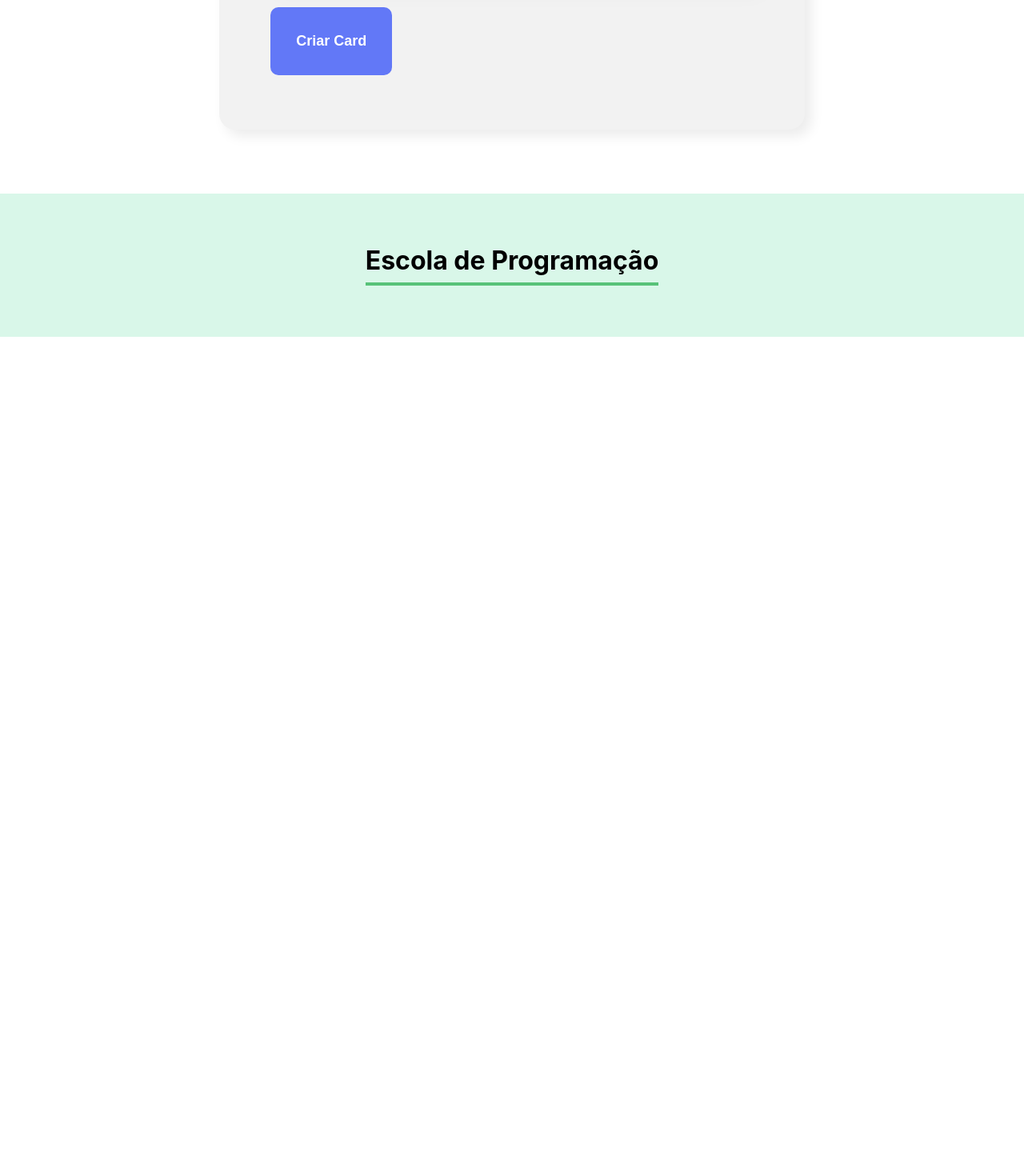
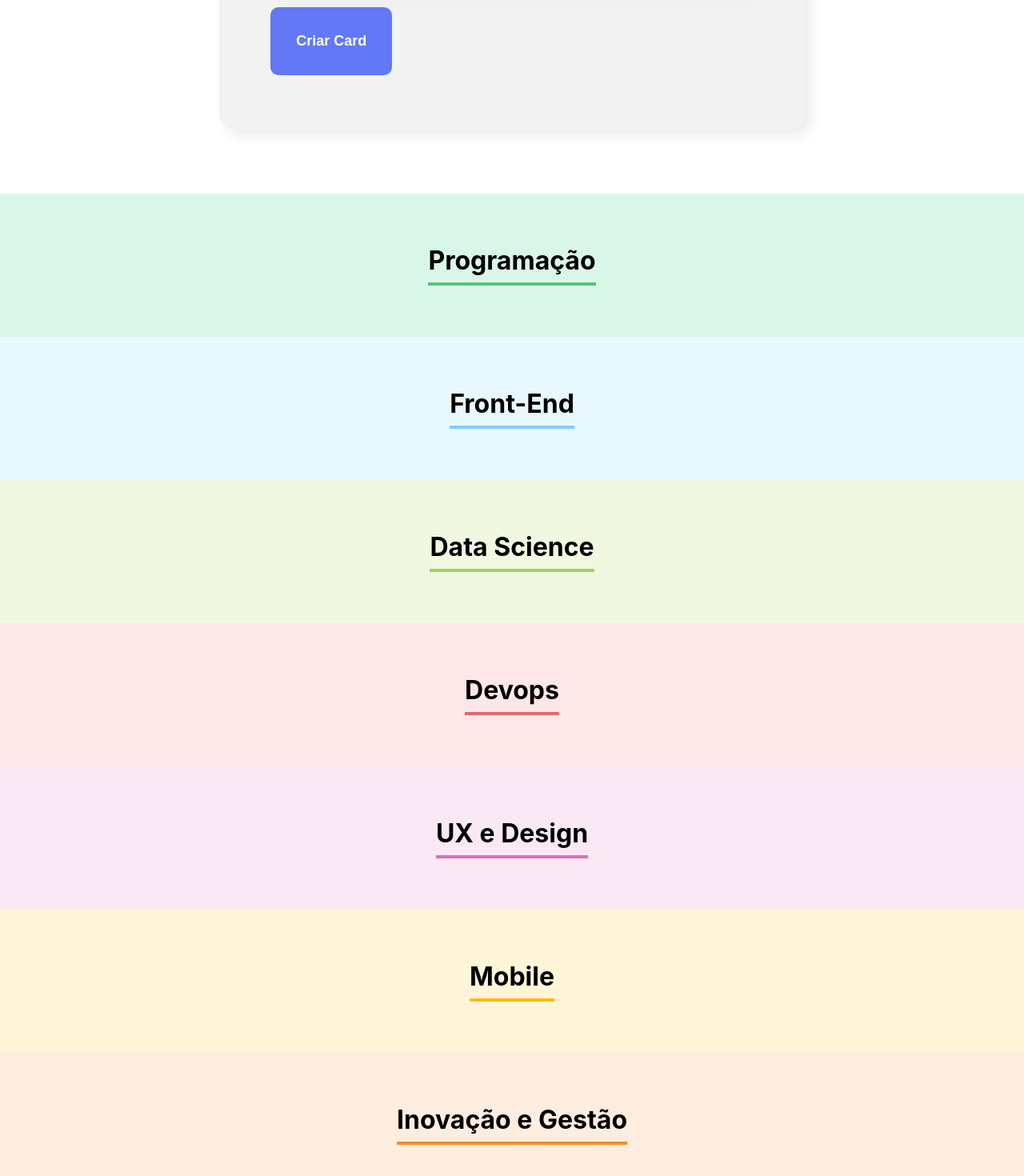
Before and after one commit to ObanaThird/FormacaoReactJS-Alura, a React (Create React App) app: page / in a window 1280 px wide. Shown: the part 1235-2705 px from the top of the page at 80% size. Before the commit the page ends 1656 px from the top, so only its background shows below. Built offline with nearby package versions, Linux system fonts and the light colour scheme.

Commit message:
Estilo para os cards de times

```diff
--- a/src/App.js
+++ b/src/App.js
@@ -4,6 +4,44 @@
 import Time from './componentes/Time';
 
 function App() {
+
+  const times = [
+    {
+      nome: 'Programação',
+      corPrimaria: '#57C278',
+      corSecundaria: '#D9F7E9'
+    },
+    {
+      nome: 'Front-End',
+      corPrimaria: '#82CFFA',
+      corSecundaria: '#E8F8FF'
+    },
+    {
+      nome: 'Data Science',
+      corPrimaria: '#A6D157',
+      corSecundaria: '#F0F8E2'
+    },
+    {
+      nome: 'Devops',
+      corPrimaria: '#E06B69',
+      corSecundaria: '#FDE7E8'
+    },
+    {
+      nome: 'UX e Design',
+      corPrimaria: '#DB6EBF',
+      corSecundaria: '#FAE9F5'
+    },
+    {
+      nome: 'Mobile',
+      corPrimaria: '#FFBA05',
+      corSecundaria: '#FFF5D9'
+    },
+    {
+      nome: 'Inovação e Gestão',
+      corPrimaria: '#FF8A29',
+      corSecundaria: '#FFEEDF'
+    }
+  ]
 
   const [colaboradores, setColaboradores] = useState([])
 
@@ -16,7 +54,12 @@
     <div className="App">
       <Banner />
       <Formulario aoColaboradorCadastrado={colaborador => aoNovoColaboradorAdicionado(colaborador)}/>
-      <Time nome="Escola de Programação" />
+
+      {times.map(time =>
+      <Time key={time.nome}
+        nome={time.nome}
+        corPrimaria={time.corPrimaria}
+        corSecundaria={time.corSecundaria} />)}
     </div>
   );
 }
--- a/src/componentes/Time/Time.css
+++ b/src/componentes/Time/Time.css
@@ -1,12 +1,11 @@
 .time {
     text-align: center;
     padding: 32px;
-    background-color: #D9F7E9;
 }
 
 .time h3 {
     font-size: 32px;
-    border-bottom: 4px solid #57C278;
+    border-bottom: 4px solid;
     display: inline-block;
     padding-bottom: 8px;
 }
--- a/src/componentes/Time/index.js
+++ b/src/componentes/Time/index.js
@@ -2,8 +2,9 @@
 
 const Time = (props) => {
     return (
-        <section className='time'>
-            <h3>{props.nome}</h3>
+
+        <section className='time' style={{ backgroundColor: props.corSecundaria }}>
+            <h3 style={{borderColor: props.corPrimaria}} >{props.nome}</h3>
         </section>
     )
 }
```
